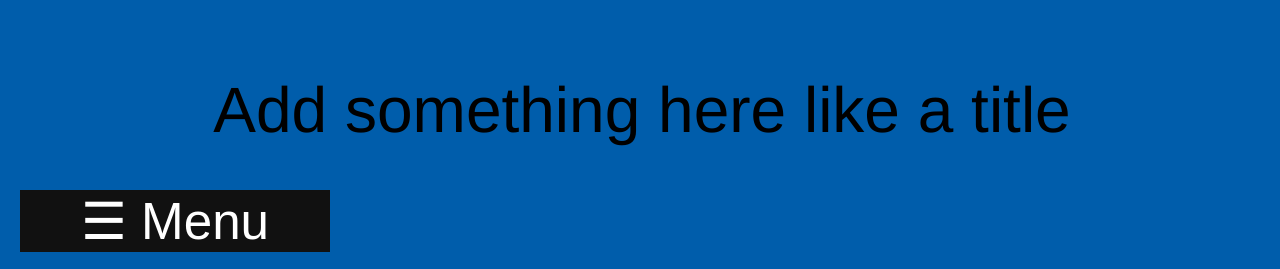
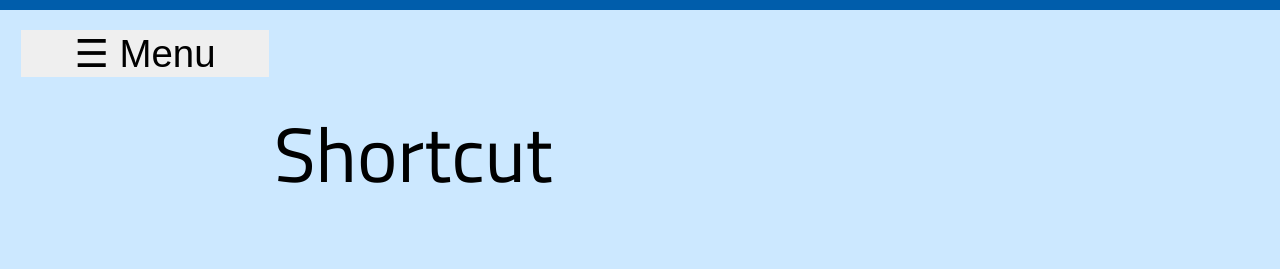
Before and after one commit to nickpap00/GroupSoftware, a PHP site: page /main.html in a window 1280 px wide. Shown: the top 269 px of the page. Run offline with PHP 8.4, Linux system fonts and the light colour scheme; some libraries are stand-ins or nearby versions.

Commit message:
More Styling updates.

```diff
--- a/main.html
+++ b/main.html
@@ -17,6 +17,7 @@
       }
 
     </style>
+	<link href="https://fonts.googleapis.com/css?family=Cairo&display=swap" rel="stylesheet">
   </head>
   <link rel="stylesheet" type="text/css" href="webPagesSourceCode\styles_coursework.css"></link>
   <body>
@@ -29,13 +30,11 @@
 		<a href="javascript:void(0)" class="closebtn" onclick="closeNav()">&times;</a>
 		<a href="#">Leaderboard</a>
 		<a href="#">About</a>
-		<a href="#">Services</a>
-		<a href="#">Clients</a>
 		<a href="#">Contact</a>
 	</div>
-		<div id="main">
-			<h1>Add something here like a title</h1>
+		<div class="head" id="main">
 			<button class="openbtn" onclick="openNav()">&#9776; Menu </button>
+			<h1>Shortcut</h1>
 		</div>
 
     <!-- Map -->
--- a/webPagesSourceCode/styles_coursework.css
+++ b/webPagesSourceCode/styles_coursework.css
@@ -10,10 +10,12 @@
 h1{
 	color: black;
 	margin-left: 4px;
-	font-family: "HelveticaNeue-Light", "Helvetica Neue Light", "Helvetica Neue", Helvetica, Arial, "Lucida Grande", sans-serif;
+	font-family: 'Cairo', sans-serif;
 	font-weight: 300;
-	font-size:5vw;
+	font-size:6vw;
 	text-align:center;
+	padding:1px 1px;
+
 }
 p{
 	color: black;
@@ -23,7 +25,6 @@
 	font-size:4vw;
 	text-align:center;
 }
-@media(min-width:60em){html{font-size:100%}}
 /* Styling for buttons that can be used appwide*/
 .button{
 	border: 2px solid black;
@@ -42,7 +43,22 @@
 .button:hover{
 	background-color: gray;
 }
-
+/*Stlying the header that will be at the top of the pages*/
+.head{
+	display: flex;
+	justify-content: left;
+	position: relative;
+	background-color:#cce8ff;
+	min-height:5%;
+}
+.head h1{
+	text-align:center;
+}
+.head button{
+	margin-left: 1px;
+	height:5%;
+	background-color:clear;
+}
 /* The sidebar menu */
 .sidebar {
   height: 100%; /* 100% Full-height */
@@ -66,7 +82,6 @@
   color: #818181;
   display: block;
   transition: 0.3s;
-  min-width:20%;
 }
 
 /* When you mouse over the navigation links, change their color */
@@ -76,29 +91,29 @@
 
 /* Position and style the close button (top right corner) */
 .sidebar .closebtn {
-  min-height:5%;
-  min-width:5%;
+  min-height:5px;
+  min-width:5px;
   position: absolute;
   top: 0;
-  right: 25px;
+  right: 5px;
   font-size: 36px;
   margin-left: 50px;
 }
 
 /* The button used to open the sidebar */
 .openbtn {
-  min-width:25%;
+  min-width:20%;
   min-height:5%;
-  font-size: 4vw;
+  font-size: 3vw;
   cursor: pointer;
-  background-color: #111;
-  color: white;
+  background-color: clear;
+  color: black;
   padding: 1px 1px;
   border: none;
 }
 
 .openbtn:hover {
-  background-color: #444;
+  background-color: clear;
 }
 
 /* Style page content - use this if you want to push the page content to the right when you open the side navigation */
@@ -218,6 +233,8 @@
   font-size: 36px;
   margin-left: 50px;
 }
+
+/*Main.html syling*/
 /*Map Styles*/
 .topNav {
         background-color: green;
@@ -278,3 +295,7 @@
 	border-radius: 2px;
 	transition: 0.25s;
 }
+/*Stlying for clue paragraph*/
+.clueParagraph{
+	background-color:light gray;
+}
```
Also changed, not shown: webPagesSourceCode/js/qr_scanner.js.
